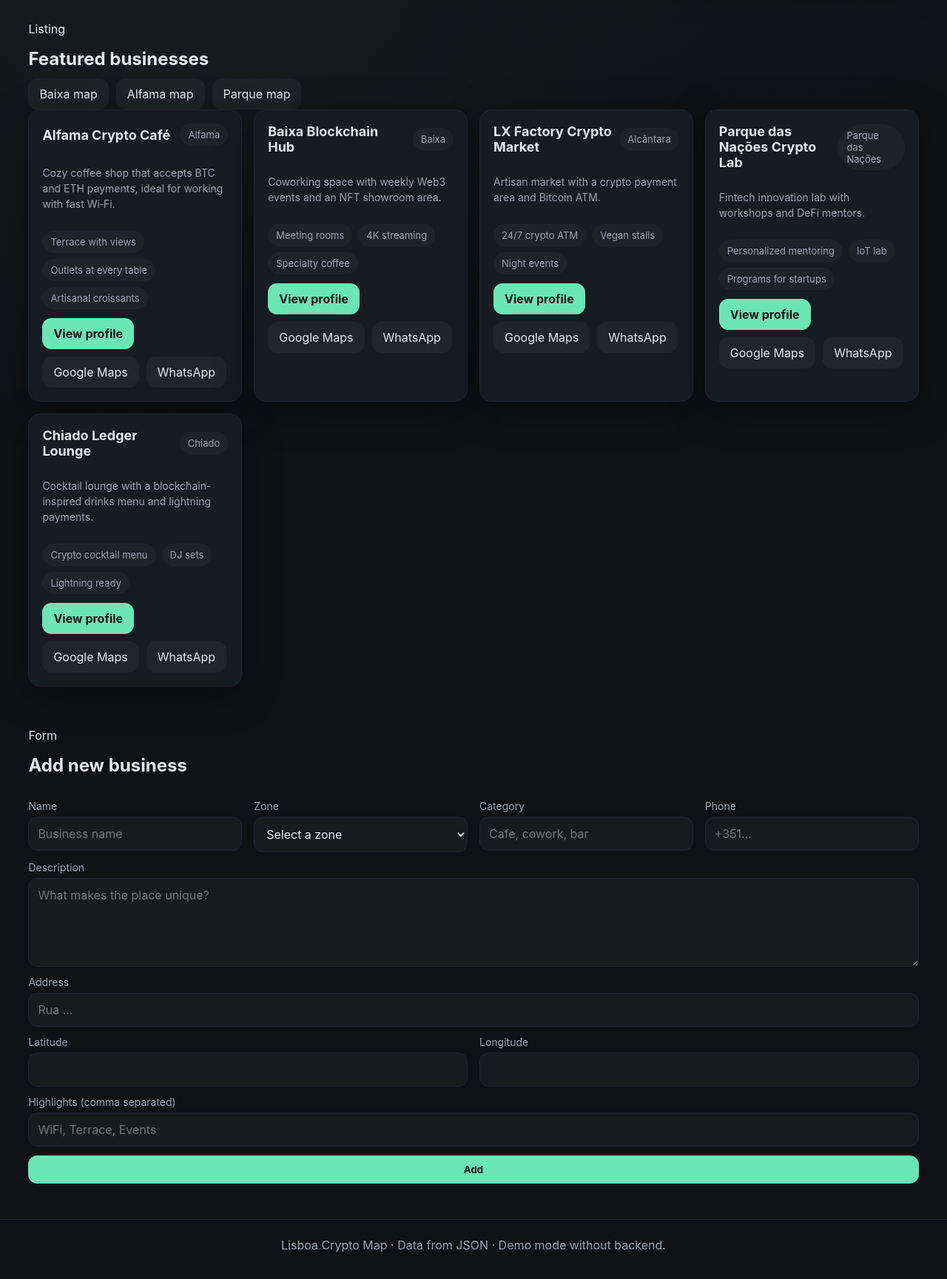
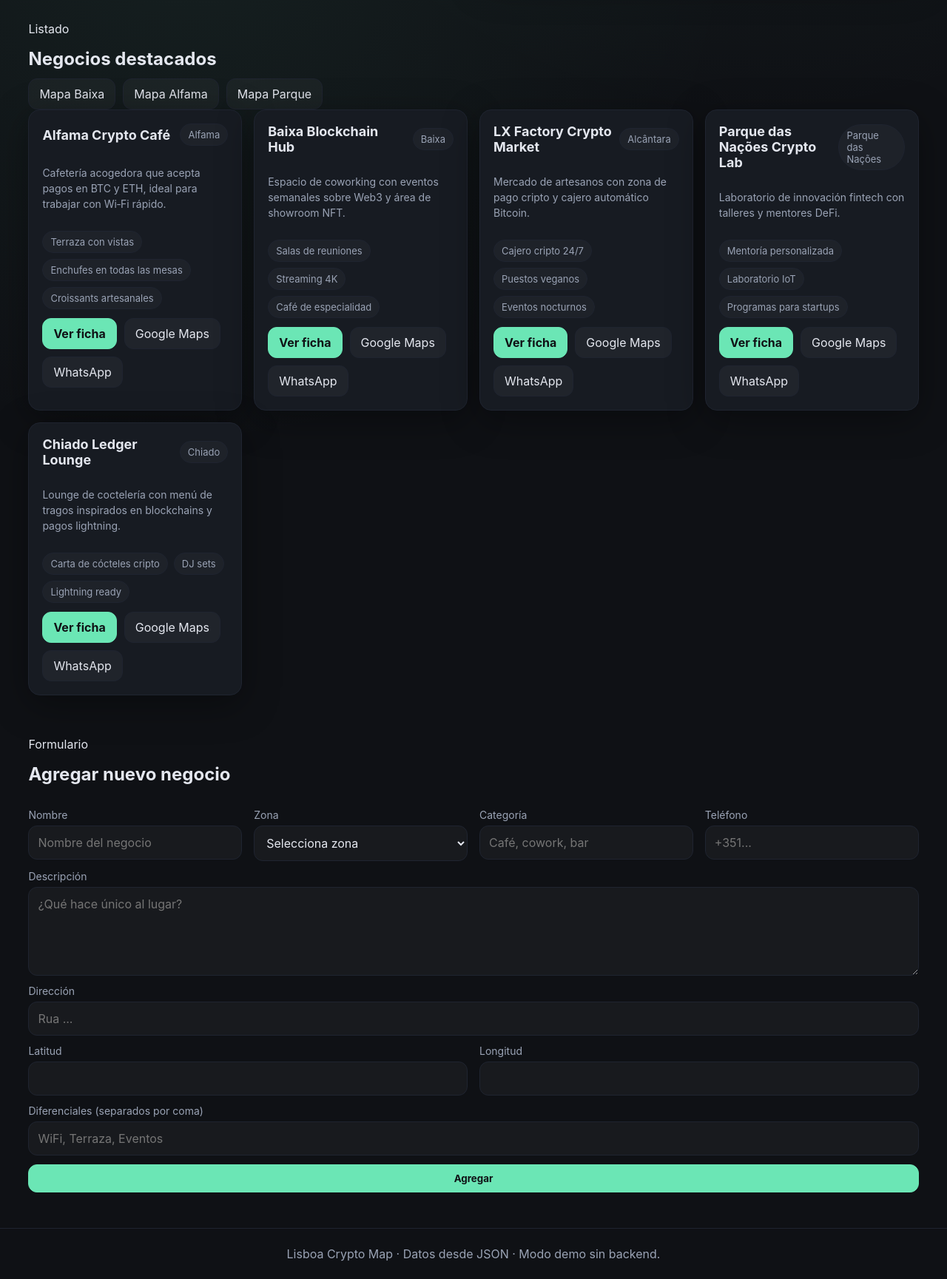
Before and after one commit to gozuray/lisboa-crypto-map, a plain HTML site: page index.html in a window 1280 px wide. Shown: the part 599-2328 px from the top of the page at 74% size. Drawn offline with nearby package versions, Linux system fonts and the light colour scheme; grey boxes are pictures that could not be loaded.

Commit message:
Revert "Translate UI copy to English"

```diff
--- a/assets/js/app.js
+++ b/assets/js/app.js
@@ -33,7 +33,7 @@
   marker.bindPopup(`
     <strong>${business.name}</strong><br/>
     ${business.zone} · ${business.category}<br/>
-    <a href="business.html?id=${business.id}">View profile</a>
+    <a href="business.html?id=${business.id}">Ver ficha</a>
   `);
   marker.addTo(state.map);
   state.markers.push(marker);
@@ -80,7 +80,7 @@
             ${business.highlights.map((h) => `<span class="pill">${h}</span>`).join('')}
           </div>
           <div class="actions">
-            <a class="button primary" href="business.html?id=${business.id}">View profile</a>
+            <a class="button primary" href="business.html?id=${business.id}">Ver ficha</a>
             <a class="button" href="${business.googleMaps}" target="_blank" rel="noopener">Google Maps</a>
             <a class="button" href="${business.whatsapp}" target="_blank" rel="noopener">WhatsApp</a>
           </div>
@@ -132,7 +132,7 @@
       .map((h) => h.trim())
       .filter(Boolean);
     business.googleMaps = `https://www.google.com/maps?q=${business.coords.lat},${business.coords.lng}`;
-    business.whatsapp = `https://wa.me/${business.phone.replace(/[^\d]/g, '')}?text=${encodeURIComponent("Hi, I'm interested!")}`;
+    business.whatsapp = `https://wa.me/${business.phone.replace(/[^\d]/g, '')}?text=${encodeURIComponent('Olá, tenho interesse!')}`;
 
     state.businesses.push(business);
     filterByZone(state.selectedZone);
@@ -140,7 +140,7 @@
 
     const toast = document.querySelector('#form-toast');
     if (toast) {
-      toast.textContent = 'Business added locally (demo)';
+      toast.textContent = 'Negócio agregado localmente (demo)';
       toast.style.opacity = '1';
       setTimeout(() => (toast.style.opacity = '0'), 2500);
     }
@@ -153,7 +153,7 @@
   if (!headline || !summary) return;
 
   headline.textContent = `${zone}`;
-  summary.textContent = `Explore crypto spots in ${zone}. This selection updates from JSON to keep data consistent across zones.`;
+  summary.textContent = `Explora spots cripto en ${zone}. Esta selección se actualiza desde JSON para mantener datos consistentes entre zonas.`;
   filterByZone(zone);
 
   const backLink = document.querySelector('#back-home');
@@ -170,7 +170,7 @@
   if (!container) return;
   const business = state.businesses.find((b) => b.id === id);
   if (!business) {
-    container.innerHTML = '<p class="muted">Business not found.</p>';
+    container.innerHTML = '<p class="muted">Negocio no encontrado.</p>';
     return;
   }
 
@@ -181,22 +181,22 @@
           <p class="pill">${business.zone} · ${business.category}</p>
           <h2 style="margin: 6px 0 0;">${business.name}</h2>
         </div>
-        <a class="button" href="index.html">← Back</a>
+        <a class="button" href="index.html">← Volver</a>
       </div>
       <p class="muted">${business.description}</p>
       <div class="list-item">
         <div>
-          <h4>Address</h4>
+          <h4>Dirección</h4>
           <small>${business.address}</small>
         </div>
-        <a class="button" href="${business.googleMaps}" target="_blank">Open in Google Maps</a>
+        <a class="button" href="${business.googleMaps}" target="_blank">Abrir en Google Maps</a>
       </div>
       <div class="list-item">
         <div>
-          <h4>Contact</h4>
-          <small>Phone: ${business.phone}</small>
+          <h4>Contacto</h4>
+          <small>Tel: ${business.phone}</small>
         </div>
-        <a class="button" href="${business.whatsapp}" target="_blank">Send WhatsApp</a>
+        <a class="button" href="${business.whatsapp}" target="_blank">Enviar WhatsApp</a>
       </div>
       <ul class="highlight-list">
         ${business.highlights.map((h) => `<li>${h}</li>`).join('')}
--- a/data/businesses.json
+++ b/data/businesses.json
@@ -2,66 +2,66 @@
   {
     "id": "alfama-crypto-cafe",
     "name": "Alfama Crypto Café",
-    "description": "Cozy coffee shop that accepts BTC and ETH payments, ideal for working with fast Wi‑Fi.",
+    "description": "Cafetería acogedora que acepta pagos en BTC y ETH, ideal para trabajar con Wi‑Fi rápido.",
     "address": "Rua dos Remédios 45, 1100-443 Lisboa",
     "zone": "Alfama",
-    "category": "Cafe",
+    "category": "Café",
     "coords": { "lat": 38.7124, "lng": -9.1305 },
     "phone": "+351912345678",
-    "whatsapp": "https://wa.me/351912345678?text=Hello%20Crypto%20Caf%C3%A9",
+    "whatsapp": "https://wa.me/351912345678?text=Olá%20Crypto%20Café",
     "googleMaps": "https://www.google.com/maps?q=38.7124,-9.1305",
-    "highlights": ["Terrace with views", "Outlets at every table", "Artisanal croissants"]
+    "highlights": ["Terraza con vistas", "Enchufes en todas las mesas", "Croissants artesanales"]
   },
   {
     "id": "baixa-blockchain-hub",
     "name": "Baixa Blockchain Hub",
-    "description": "Coworking space with weekly Web3 events and an NFT showroom area.",
+    "description": "Espacio de coworking con eventos semanales sobre Web3 y área de showroom NFT.",
     "address": "Rua Augusta 200, 1100-053 Lisboa",
     "zone": "Baixa",
-    "category": "Coworking",
+    "category": "Cowork",
     "coords": { "lat": 38.7129, "lng": -9.1399 },
     "phone": "+351934567890",
-    "whatsapp": "https://wa.me/351934567890?text=I%27d%20like%20to%20learn%20about%20memberships",
+    "whatsapp": "https://wa.me/351934567890?text=Quero%20saber%20sobre%20membros",
     "googleMaps": "https://www.google.com/maps?q=38.7129,-9.1399",
-    "highlights": ["Meeting rooms", "4K streaming", "Specialty coffee"]
+    "highlights": ["Salas de reuniones", "Streaming 4K", "Café de especialidad"]
   },
   {
     "id": "lx-factory-crypto-market",
     "name": "LX Factory Crypto Market",
-    "description": "Artisan market with a crypto payment area and Bitcoin ATM.",
+    "description": "Mercado de artesanos con zona de pago cripto y cajero automático Bitcoin.",
     "address": "Rua Rodrigues de Faria 103, 1300-501 Lisboa",
     "zone": "Alcântara",
-    "category": "Market",
+    "category": "Mercado",
     "coords": { "lat": 38.7038, "lng": -9.1784 },
     "phone": "+351968000111",
-    "whatsapp": "https://wa.me/351968000111?text=I%27d%20like%20to%20book%20a%20tour",
+    "whatsapp": "https://wa.me/351968000111?text=Gostaria%20de%20reservar%20um%20tour",
     "googleMaps": "https://www.google.com/maps?q=38.7038,-9.1784",
-    "highlights": ["24/7 crypto ATM", "Vegan stalls", "Night events"]
+    "highlights": ["Cajero cripto 24/7", "Puestos veganos", "Eventos nocturnos"]
   },
   {
     "id": "parque-das-nações-crypto-lab",
     "name": "Parque das Nações Crypto Lab",
-    "description": "Fintech innovation lab with workshops and DeFi mentors.",
+    "description": "Laboratorio de innovación fintech con talleres y mentores DeFi.",
     "address": "Av. Dom João II 35, 1990-083 Lisboa",
     "zone": "Parque das Nações",
     "category": "Innovation Lab",
     "coords": { "lat": 38.7681, "lng": -9.0946 },
     "phone": "+351977654321",
-    "whatsapp": "https://wa.me/351977654321?text=Interested%20in%20workshops",
+    "whatsapp": "https://wa.me/351977654321?text=Interesado%20en%20workshops",
     "googleMaps": "https://www.google.com/maps?q=38.7681,-9.0946",
-    "highlights": ["Personalized mentoring", "IoT lab", "Programs for startups"]
+    "highlights": ["Mentoría personalizada", "Laboratorio IoT", "Programas para startups"]
   },
   {
     "id": "chiado-ledger-lounge",
     "name": "Chiado Ledger Lounge",
-    "description": "Cocktail lounge with a blockchain-inspired drinks menu and lightning payments.",
+    "description": "Lounge de coctelería con menú de tragos inspirados en blockchains y pagos lightning.",
     "address": "Largo do Chiado 9, 1200-108 Lisboa",
     "zone": "Chiado",
     "category": "Bar",
     "coords": { "lat": 38.7118, "lng": -9.1423 },
     "phone": "+351965432100",
-    "whatsapp": "https://wa.me/351965432100?text=Book%20a%20table",
+    "whatsapp": "https://wa.me/351965432100?text=Reservar%20mesa",
     "googleMaps": "https://www.google.com/maps?q=38.7118,-9.1423",
-    "highlights": ["Crypto cocktail menu", "DJ sets", "Lightning ready"]
+    "highlights": ["Carta de cócteles cripto", "DJ sets", "Lightning ready"]
   }
 ]
--- a/index.html
+++ b/index.html
@@ -1,5 +1,5 @@
 <!DOCTYPE html>
-<html lang="en">
+<html lang="es">
 <head>
   <meta charset="UTF-8" />
   <meta name="viewport" content="width=device-width, initial-scale=1.0" />
@@ -26,9 +26,9 @@
 
   <section class="hero">
     <div class="hero-copy">
-      <p class="pill">Interactive map · Crypto payments</p>
-      <h1>Web3 spots in Lisbon with maps, links and profiles.</h1>
-      <p>Explore businesses that accept crypto, browse by zones, and share locations through Google Maps and WhatsApp. Everything is powered by a JSON file to keep data in sync.</p>
+      <p class="pill">Mapa interactivo · Pagos cripto</p>
+      <h1>Spots web3 en Lisboa con mapas, links y fichas.</h1>
+      <p>Explora negocios que aceptan cripto, navega por zonas y comparte ubicaciones con Google Maps y WhatsApp. Todo se alimenta desde un JSON para mantener los datos sincronizados.</p>
       <div id="badges" class="callouts"></div>
     </div>
     <div id="map"></div>
@@ -37,13 +37,13 @@
   <section class="section">
     <div class="title" style="justify-content: space-between; align-items: center;">
       <div>
-        <p class="pill">Listing</p>
-        <h2>Featured businesses</h2>
+        <p class="pill">Listado</p>
+        <h2>Negocios destacados</h2>
       </div>
       <div class="actions">
-        <a class="button" href="zones/baixa.html">Baixa map</a>
-        <a class="button" href="zones/alfama.html">Alfama map</a>
-        <a class="button" href="zones/parque.html">Parque map</a>
+        <a class="button" href="zones/baixa.html">Mapa Baixa</a>
+        <a class="button" href="zones/alfama.html">Mapa Alfama</a>
+        <a class="button" href="zones/parque.html">Mapa Parque</a>
       </div>
     </div>
     <div id="business-list" class="grid"></div>
@@ -52,38 +52,38 @@
   <section class="section">
     <div class="title" style="justify-content: space-between; align-items: center;">
       <div>
-        <p class="pill">Form</p>
-        <h2>Add new business</h2>
+        <p class="pill">Formulario</p>
+        <h2>Agregar nuevo negocio</h2>
       </div>
       <span id="form-toast" class="muted" style="opacity:0; transition: .4s;">&nbsp;</span>
     </div>
     <form id="business-form">
       <div class="grid" style="grid-template-columns: repeat(auto-fit, minmax(260px, 1fr));">
-        <label>Name<input name="name" required placeholder="Business name" /></label>
-        <label>Zone<select name="zone" required>
-          <option value="">Select a zone</option>
+        <label>Nombre<input name="name" required placeholder="Nombre del negocio" /></label>
+        <label>Zona<select name="zone" required>
+          <option value="">Selecciona zona</option>
           <option>Baixa</option>
           <option>Alfama</option>
           <option>Parque das Nações</option>
           <option>Chiado</option>
           <option>Alcântara</option>
         </select></label>
-        <label>Category<input name="category" required placeholder="Cafe, cowork, bar" /></label>
-        <label>Phone<input name="phone" required placeholder="+351..." /></label>
+        <label>Categoría<input name="category" required placeholder="Café, cowork, bar" /></label>
+        <label>Teléfono<input name="phone" required placeholder="+351..." /></label>
       </div>
-      <label>Description<textarea name="description" required placeholder="What makes the place unique?" ></textarea></label>
-      <label>Address<input name="address" required placeholder="Rua ..." /></label>
+      <label>Descripción<textarea name="description" required placeholder="¿Qué hace único al lugar?" ></textarea></label>
+      <label>Dirección<input name="address" required placeholder="Rua ..." /></label>
       <div class="grid" style="grid-template-columns: repeat(auto-fit, minmax(180px, 1fr));">
-        <label>Latitude<input name="lat" type="number" step="0.0001" required /></label>
-        <label>Longitude<input name="lng" type="number" step="0.0001" required /></label>
+        <label>Latitud<input name="lat" type="number" step="0.0001" required /></label>
+        <label>Longitud<input name="lng" type="number" step="0.0001" required /></label>
       </div>
-      <label>Highlights (comma separated)<input name="highlights" placeholder="WiFi, Terrace, Events" /></label>
-      <button class="primary" type="submit">Add</button>
+      <label>Diferenciales (separados por coma)<input name="highlights" placeholder="WiFi, Terraza, Eventos" /></label>
+      <button class="primary" type="submit">Agregar</button>
     </form>
   </section>
 
   <footer>
-    Lisboa Crypto Map · Data from JSON · Demo mode without backend.
+    Lisboa Crypto Map · Datos desde JSON · Modo demo sin backend.
   </footer>
 
   <script src="https://unpkg.com/leaflet@1.9.4/dist/leaflet.js"></script>
```
Also changed, not shown: business.html (+3 -3 lines), zones/alfama.html (+6 -6 lines), zones/baixa.html (+6 -6 lines), zones/parque.html (+6 -6 lines), README.md.
